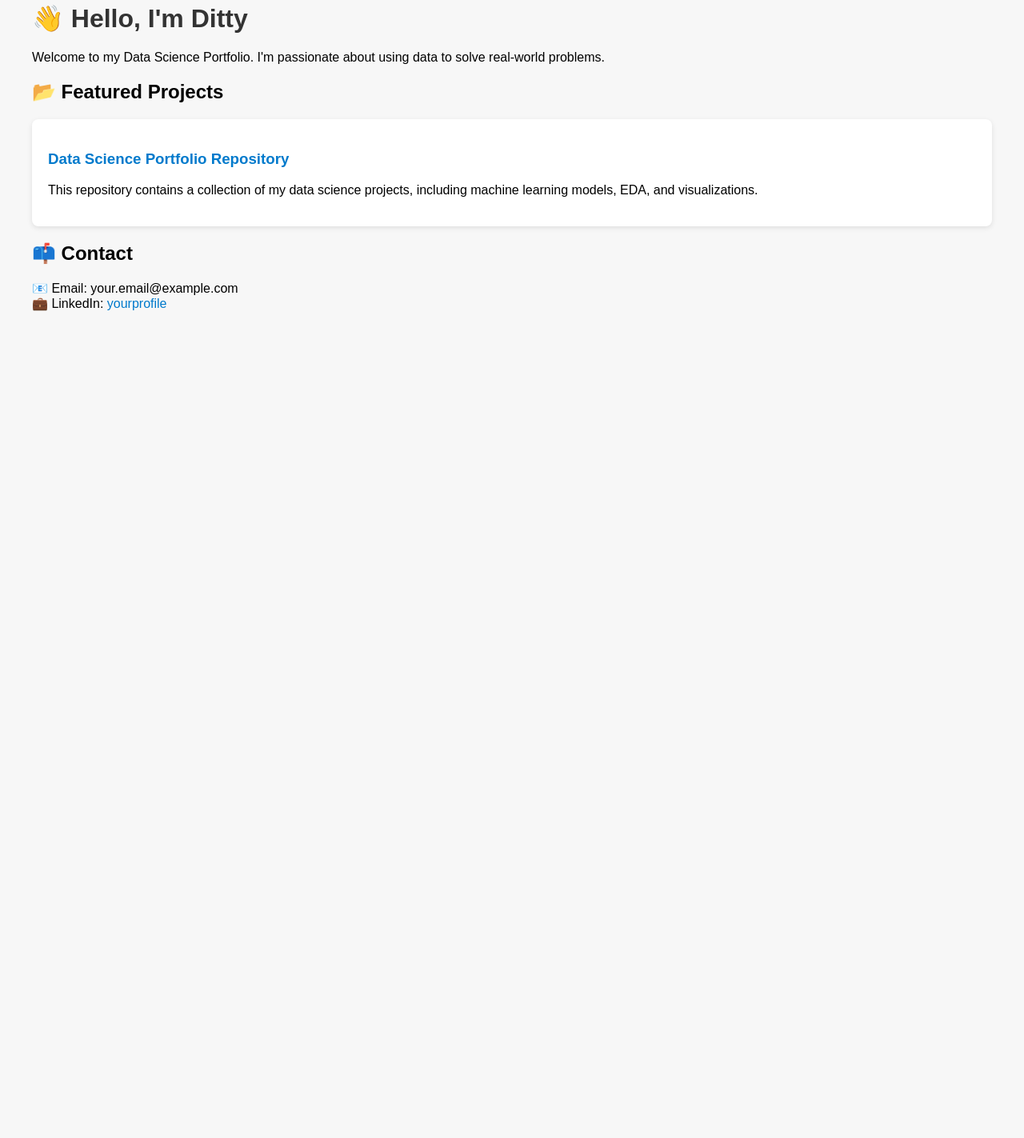
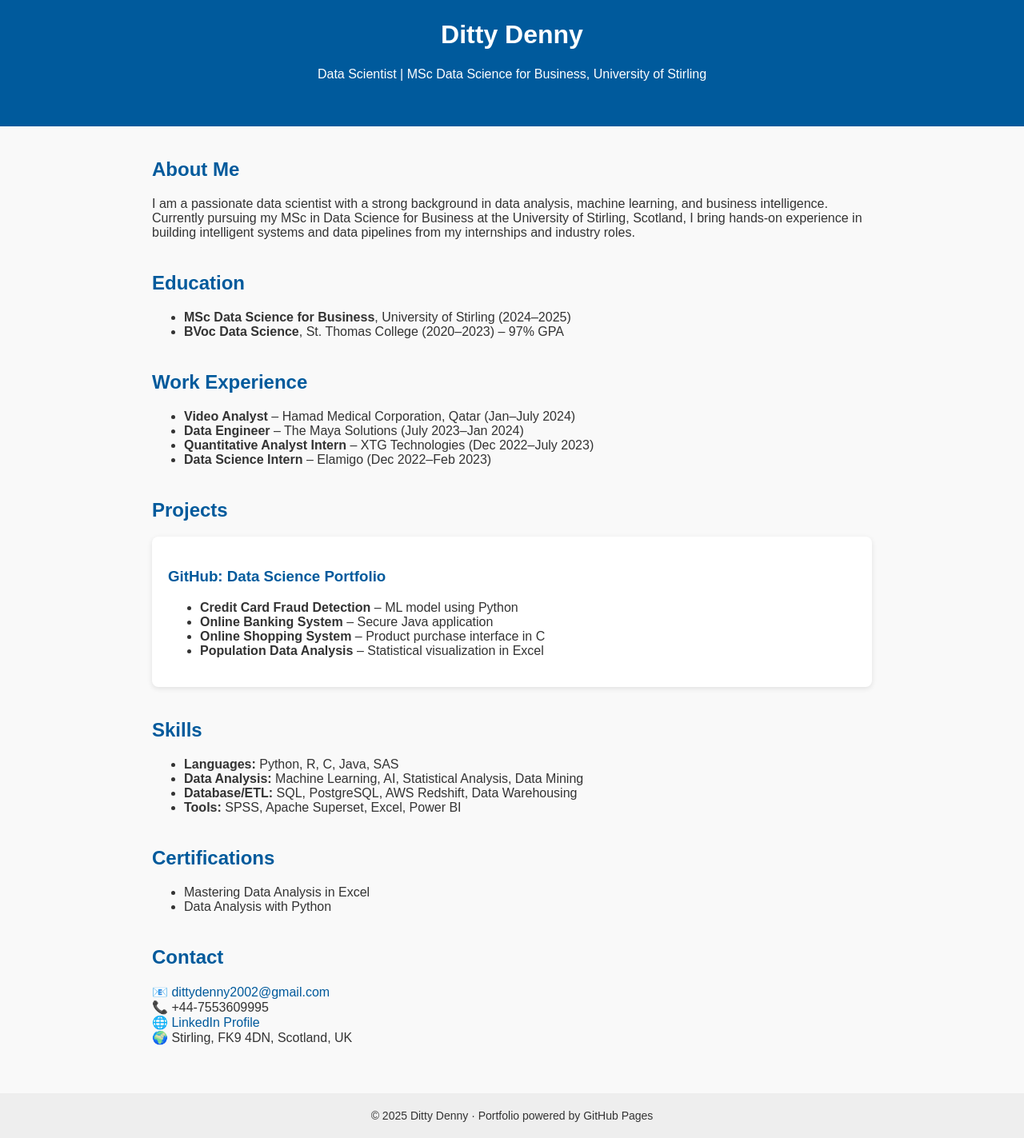
Before and after one commit to Ditty1/Ditty1.github.io, a plain HTML site: page index.html in a window 1280 px wide. Shown: the part 36-1459 px from the top of the page at 80% size. Before the commit the page ends 800 px from the top, so only its background shows below. Drawn offline with Linux system fonts and the light colour scheme.

Commit message:
index.html

```diff
--- a/index.html
+++ b/index.html
@@ -2,29 +2,97 @@
 <html lang="en">
 <head>
   <meta charset="UTF-8" />
-  <meta name="viewport" content="width=device-width, initial-scale=1.0" />
-  <title>Ditty's Data Science Portfolio</title>
+  <meta name="viewport" content="width=device-width, initial-scale=1.0"/>
+  <title>Ditty Denny | Data Scientist</title>
   <style>
-    body { font-family: Arial, sans-serif; margin: 40px; background: #f7f7f7; }
-    h1 { color: #333; }
+    body { font-family: Arial, sans-serif; margin: 0; padding: 0; background: #f9f9f9; color: #333; }
+    header { background: #005a9c; color: white; padding: 40px 20px; text-align: center; }
+    main { max-width: 900px; margin: auto; padding: 20px; }
+    section { margin-bottom: 40px; }
+    h2 { color: #005a9c; }
     .project-card { background: white; padding: 20px; margin-bottom: 20px; border-radius: 8px; box-shadow: 0 2px 6px rgba(0,0,0,0.1); }
-    a { color: #007acc; text-decoration: none; }
+    a { color: #005a9c; text-decoration: none; }
+    footer { background: #eee; text-align: center; padding: 20px; font-size: 14px; }
   </style>
 </head>
 <body>
-  <h1>👋 Hello, I'm Ditty</h1>
-  <p>Welcome to my Data Science Portfolio. I'm passionate about using data to solve real-world problems.</p>
 
-  <h2>📂 Featured Projects</h2>
+<header>
+  <h1>Ditty Denny</h1>
+  <p>Data Scientist | MSc Data Science for Business, University of Stirling</p>
+</header>
 
-  <div class="project-card">
-    <h3><a href="https://github.com/Ditty1/Data-Science-Portfolio" target="_blank">Data Science Portfolio Repository</a></h3>
-    <p>This repository contains a collection of my data science projects, including machine learning models, EDA, and visualizations.</p>
-  </div>
+<main>
+  <section>
+    <h2>About Me</h2>
+    <p>
+      I am a passionate data scientist with a strong background in data analysis, machine learning, and business intelligence. Currently pursuing my MSc in Data Science for Business at the University of Stirling, Scotland, I bring hands-on experience in building intelligent systems and data pipelines from my internships and industry roles.
+    </p>
+  </section>
 
-  <h2>📫 Contact</h2>
-  <p>📧 Email: your.email@example.com<br>
-     💼 LinkedIn: <a href="https://linkedin.com/in/yourprofile" target="_blank">yourprofile</a>
-  </p>
+  <section>
+    <h2>Education</h2>
+    <ul>
+      <li><strong>MSc Data Science for Business</strong>, University of Stirling (2024–2025)</li>
+      <li><strong>BVoc Data Science</strong>, St. Thomas College (2020–2023) – 97% GPA</li>
+    </ul>
+  </section>
+
+  <section>
+    <h2>Work Experience</h2>
+    <ul>
+      <li><strong>Video Analyst</strong> – Hamad Medical Corporation, Qatar (Jan–July 2024)</li>
+      <li><strong>Data Engineer</strong> – The Maya Solutions (July 2023–Jan 2024)</li>
+      <li><strong>Quantitative Analyst Intern</strong> – XTG Technologies (Dec 2022–July 2023)</li>
+      <li><strong>Data Science Intern</strong> – Elamigo (Dec 2022–Feb 2023)</li>
+    </ul>
+  </section>
+
+  <section>
+    <h2>Projects</h2>
+    <div class="project-card">
+      <h3><a href="https://github.com/Ditty1/Data-Science-Portfolio" target="_blank">GitHub: Data Science Portfolio</a></h3>
+      <ul>
+        <li><strong>Credit Card Fraud Detection</strong> – ML model using Python</li>
+        <li><strong>Online Banking System</strong> – Secure Java application</li>
+        <li><strong>Online Shopping System</strong> – Product purchase interface in C</li>
+        <li><strong>Population Data Analysis</strong> – Statistical visualization in Excel</li>
+      </ul>
+    </div>
+  </section>
+
+  <section>
+    <h2>Skills</h2>
+    <ul>
+      <li><strong>Languages:</strong> Python, R, C, Java, SAS</li>
+      <li><strong>Data Analysis:</strong> Machine Learning, AI, Statistical Analysis, Data Mining</li>
+      <li><strong>Database/ETL:</strong> SQL, PostgreSQL, AWS Redshift, Data Warehousing</li>
+      <li><strong>Tools:</strong> SPSS, Apache Superset, Excel, Power BI</li>
+    </ul>
+  </section>
+
+  <section>
+    <h2>Certifications</h2>
+    <ul>
+      <li>Mastering Data Analysis in Excel</li>
+      <li>Data Analysis with Python</li>
+    </ul>
+  </section>
+
+  <section>
+    <h2>Contact</h2>
+    <p>
+      📧 <a href="mailto:dittydenny2002@gmail.com">dittydenny2002@gmail.com</a><br>
+      📞 +44-7553609995<br>
+      🌐 <a href="https://linkedin.com/in/ditty-denny-192a52222" target="_blank">LinkedIn Profile</a><br>
+      🌍 Stirling, FK9 4DN, Scotland, UK
+    </p>
+  </section>
+</main>
+
+<footer>
+  © 2025 Ditty Denny · Portfolio powered by GitHub Pages
+</footer>
+
 </body>
 </html>
```
